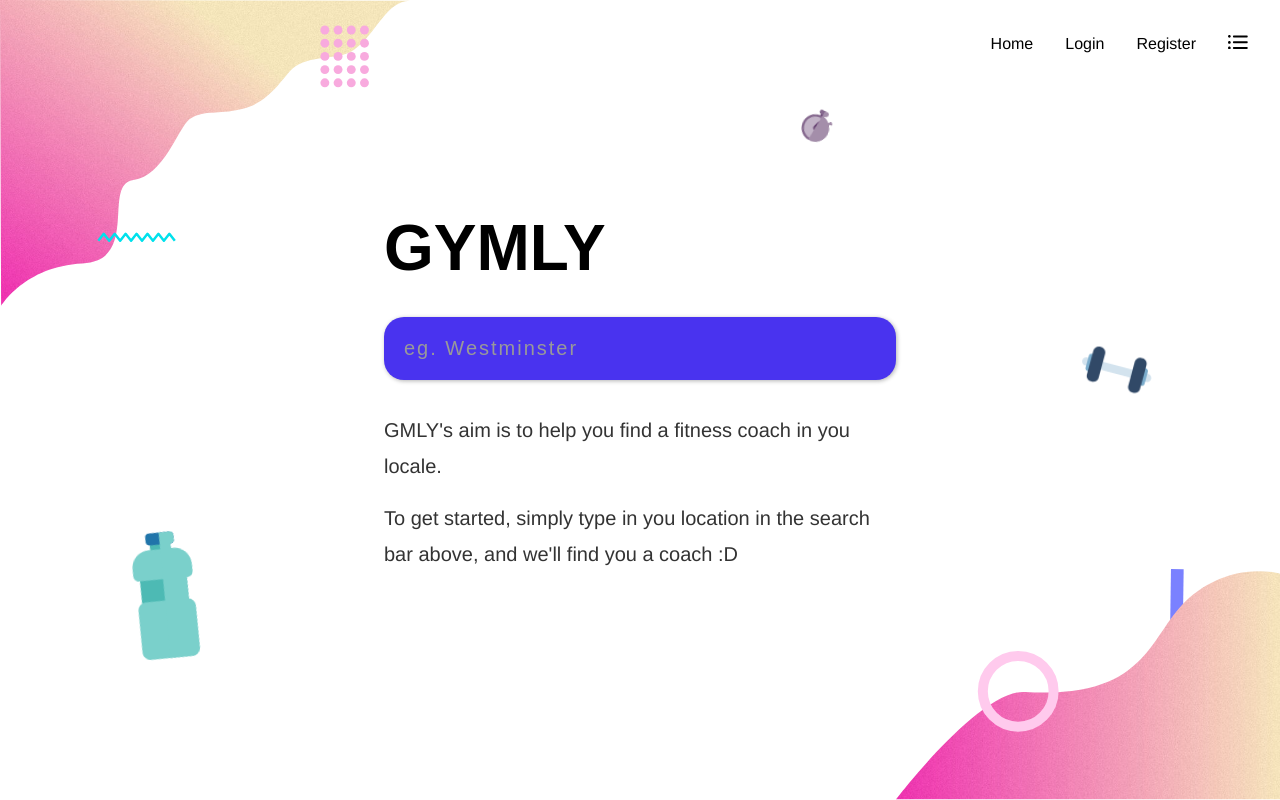
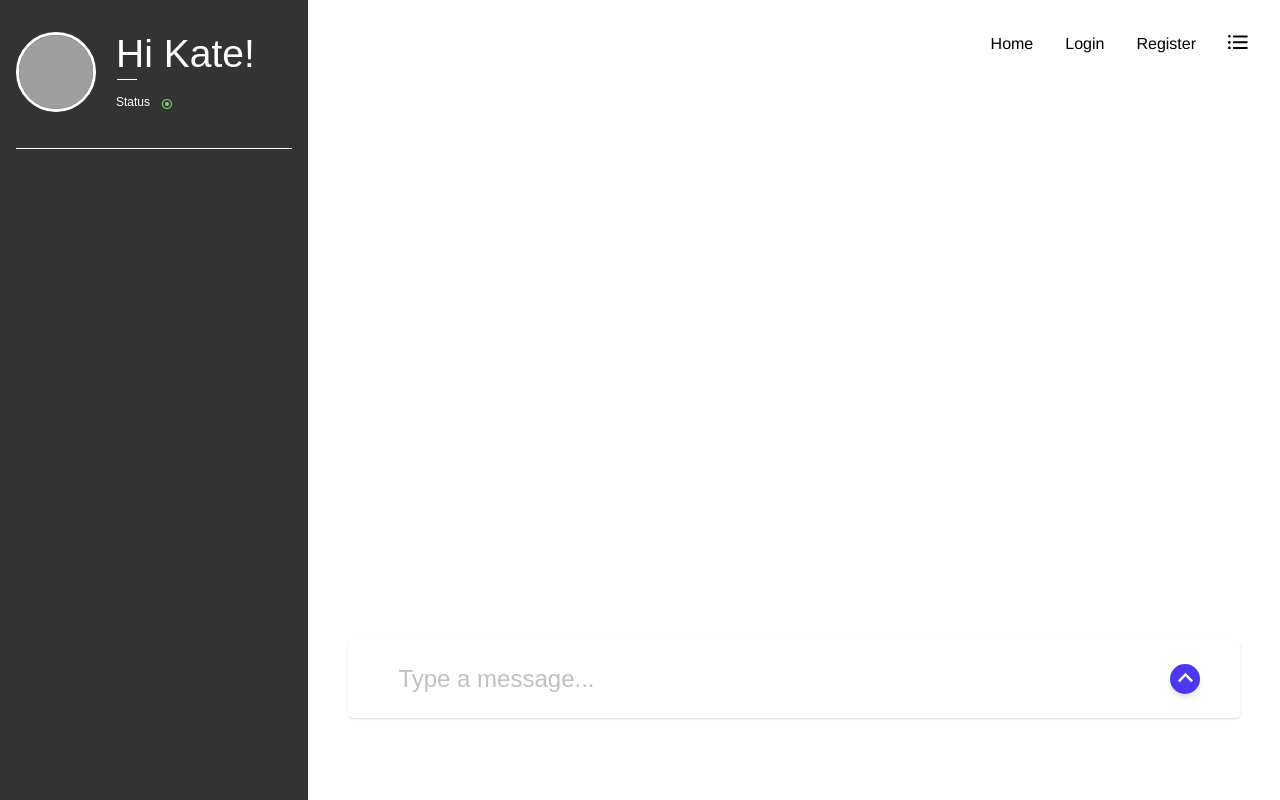
Before and after one commit to chingu-voyages/v11-bears-team-08, a React (Create React App) app in the folder client/: page /dashboard in a window 1280 px wide. Built offline with nearby package versions, Linux system fonts and the light colour scheme; grey boxes are pictures that could not be loaded.

Commit message:
user dashboard component, updated chat with flex-box

```diff
--- a/client/src/App.js
+++ b/client/src/App.js
@@ -8,6 +8,7 @@ import Nav from './components/Nav'
 import Conversation from './pages/Conversation'
 import Landing from './pages/Landing'
 import Login from './pages/Login'
+import Dashboard from './pages/Dashboard'
 
 const Container = styled.div`
   position: relative;
@@ -27,6 +28,9 @@ const App = () => (
         <Route path="/login">
           <Login />
         </Route>
+        <Route path="/dashboard">
+          <Dashboard />
+        </Route>
         <Route path="/">
           <Landing />
         </Route>
--- a/client/src/components/Chat/index.js
+++ b/client/src/components/Chat/index.js
@@ -2,6 +2,11 @@ import React, { useState, useEffect } from 'react'
 import MessageInput from '../MessageInput'
 import Messages from '../Messages'
 import faker from 'faker'
+import styled from '@emotion/styled'
+
+const Container = styled.div`
+  width: 80%;
+`
 
 export default () => {
   const [messages, setMessages] = useState([])
@@ -47,13 +52,13 @@ export default () => {
   }
 
   return (
-    <div>
+    <Container>
       <Messages messages={messages} />
       <MessageInput
         sendMessage={sendMessage}
         input={input}
         handleChangeText={handleChangeText}
       />
-    </div>
+    </Container>
   )
 }
--- a/client/src/components/MessageInput/index.js
+++ b/client/src/components/MessageInput/index.js
@@ -3,11 +3,13 @@ import styled from '@emotion/styled'
 
 const Form = styled.form`
   position: relative;
+  width: calc(100% - 5em);
+  margin: 0 auto;
 `
 
 const Input = styled.input`
   position: relative;
-  width: 90vw;
+  width: 100%;
   color: #333;
   padding: 25px 90px 25px 50px;
   border-radius: 5px;
--- a/client/src/components/Messages/index.js
+++ b/client/src/components/Messages/index.js
@@ -4,7 +4,7 @@ import Message from '../Message'
 import faker from 'faker'
 
 const Container = styled.div`
-  width: 90vw;
+  flex-basis: auto;
   height: 80vh;
   padding: 30px 0px;
   color: #333;
--- a/client/src/components/Sidebar/Container.js
+++ b/client/src/components/Sidebar/Container.js
@@ -1,6 +1,5 @@
 import React from 'react'
 import styled from '@emotion/styled'
-import Button from './Button'
 import Appointment from './Appointment'
 import H2 from './H2'
 
@@ -23,6 +22,5 @@ export default ({ data, component: Component }) => (
         <Component {...data} />
       ))}
     </Content>
-    {/* <Button>View All Appointments</Button> */}
   </Container>
 )
--- a/client/src/components/Sidebar/UserInfo.js
+++ b/client/src/components/Sidebar/UserInfo.js
@@ -0,0 +1,84 @@
+import React from 'react'
+import styled from '@emotion/styled'
+import StatusIcon from './StatusIcon'
+
+const Container = styled.div`
+  position: relative;
+  display: flex;
+  flex-flow: row wrap;
+  align-self: center;
+  width: 100%;
+  margin: 0;
+  padding: 2em 0;
+  border-bottom: solid 1px white;
+`
+
+const Avatar = styled.div`
+  width: 5em;
+  height: 5em;
+  border: solid 3px white;
+  border-radius: 50%;
+  overflow: hidden;
+
+  & > * {
+    max-width: 100%;
+    height: 100%;
+    object-fit: cover;
+  }
+`
+
+const Info = styled.div`
+  display: flex;
+  flex-flow: column wrap;
+  align-items: flex-start;
+  justify-content: space-evenly;
+  width: auto;
+  padding: 0 1.25em;
+  h2,
+  h4 {
+    position: relative;
+    color: white;
+    margin-top: 0;
+    margin-bottom: 0.5em;
+  }
+  h2:after {
+    content: '';
+    display: block;
+    position: absolute;
+    bottom: -3px;
+    left: 1px;
+    width: 20px;
+    height: 1px;
+    background: white;
+  }
+`
+
+const Status = styled.div`
+  display: flex;
+  align-items: center;
+
+  h4 {
+    font-weight: 300;
+    font-size: 0.75em;
+    font-weight: 300;
+    margin-right: 1em;
+  }
+`
+
+export default ({ name, status }) => (
+  <Container>
+    <Avatar>
+      <img
+        src="https://images.unsplash.com/photo-1486116736668-6384736c9330?ixlib=rb-1.2.1&ixid=eyJhcHBfaWQiOjEyMDd9&auto=format&fit=crop&w=2850&q=80"
+        alt="user avatar"
+      />
+    </Avatar>
+    <Info>
+      <h2>Hi {name}!</h2>
+      <Status>
+        <h4>Status</h4>
+        <StatusIcon status={status} />
+      </Status>
+    </Info>
+  </Container>
+)
--- a/client/src/components/Sidebar/index.js
+++ b/client/src/components/Sidebar/index.js
@@ -13,7 +13,7 @@ import Appointment from './Appointment'
 const Sidebar = styled.div`
   display: flex;
   justify-content: center;
-  width: 300px;
+  width: 325px;
   background: #333333;
   min-height: 100vh;
   height: 100%;
@@ -23,6 +23,7 @@ const Content = styled.div`
   position: relative;
   display: flex;
   flex-flow: column wrap;
+  align-items: center;
   width: calc(100% - 2em);
   height: 100%;
   & > * {
@@ -78,10 +79,10 @@ export default () => (
   <Sidebar>
     <Content>
       <UserInfo name="Kate" status={'online'} />
-      <H2>upcoming appointments</H2>
-      <Container data={appointments} component={Appointment} />
-      <H2>messages</H2>
-      <Container data={messages} component={User} />
+      {/* <H2>upcoming appointments</H2> */}
+      {/* <Container data={appointments} component={Appointment} /> */}
+      {/* <H2>messages</H2> */}
+      {/* <Container data={messages} component={User} /> */}
     </Content>
   </Sidebar>
 )
--- a/client/src/components/lib/Flex/index.js
+++ b/client/src/components/lib/Flex/index.js
@@ -1,11 +1,11 @@
 import React from 'react'
-import styled from '@emotion/styled-base'
+import styled from '@emotion/styled'
 
 const Flex = styled.div`
-    display: flex;
-    justify-content: ${(props) => (props.justify ? props.justify : 'center')};
-    align-content: ${(props) => (props.align ? props.align : 'center')}
-    flex-direction: ${(props) => (props.direction ? props.direction : 'row')};
+  display: flex;
+  justify-content: ${(props) => (props.justify ? props.justify : 'center')};
+  align-items: ${(props) => (props.align ? props.align : 'center')};
+  flex-direction: ${(props) => (props.direction ? props.direction : 'row')};
 `
 
 //  justify/align/direction must be a string. Ex: 'center', 'space-between', 'column'
--- a/client/src/components/lib/Submit/index.js
+++ b/client/src/components/lib/Submit/index.js
@@ -10,12 +10,8 @@ const Submit = styled.input`
   color: white;
   font-size: 0.75em;
   align-self: flex-start;
-   {
-    /* positioned to the left */
-  }
   cursor: pointer;
-   {
-    /* Cuz duh! */
+  outline: none;
   }
 `
 
--- /dev/null
+++ b/client/src/pages/Dashboard/index.js
@@ -0,0 +1,17 @@
+import React from 'react'
+import styled from '@emotion/styled-base'
+import Flex from '../../components/lib/Flex'
+import Sidebar from '../../components/Sidebar'
+import Chat from '../../components/Chat'
+
+/*
+    TO DO: FETCH USER, MESSAGES AND APPOINTMENTS DATA
+        ==> THEN PROVIDE TO SIDEBAR
+*/
+
+export default () => (
+  <Flex justify="flex-start" align="flex-start" direction="row">
+    <Sidebar />
+    <Chat />
+  </Flex>
+)
```
Also changed, not shown: client/src/components/Conversation/index.js (renamed from client/src/pages/Conversation/index.js).
